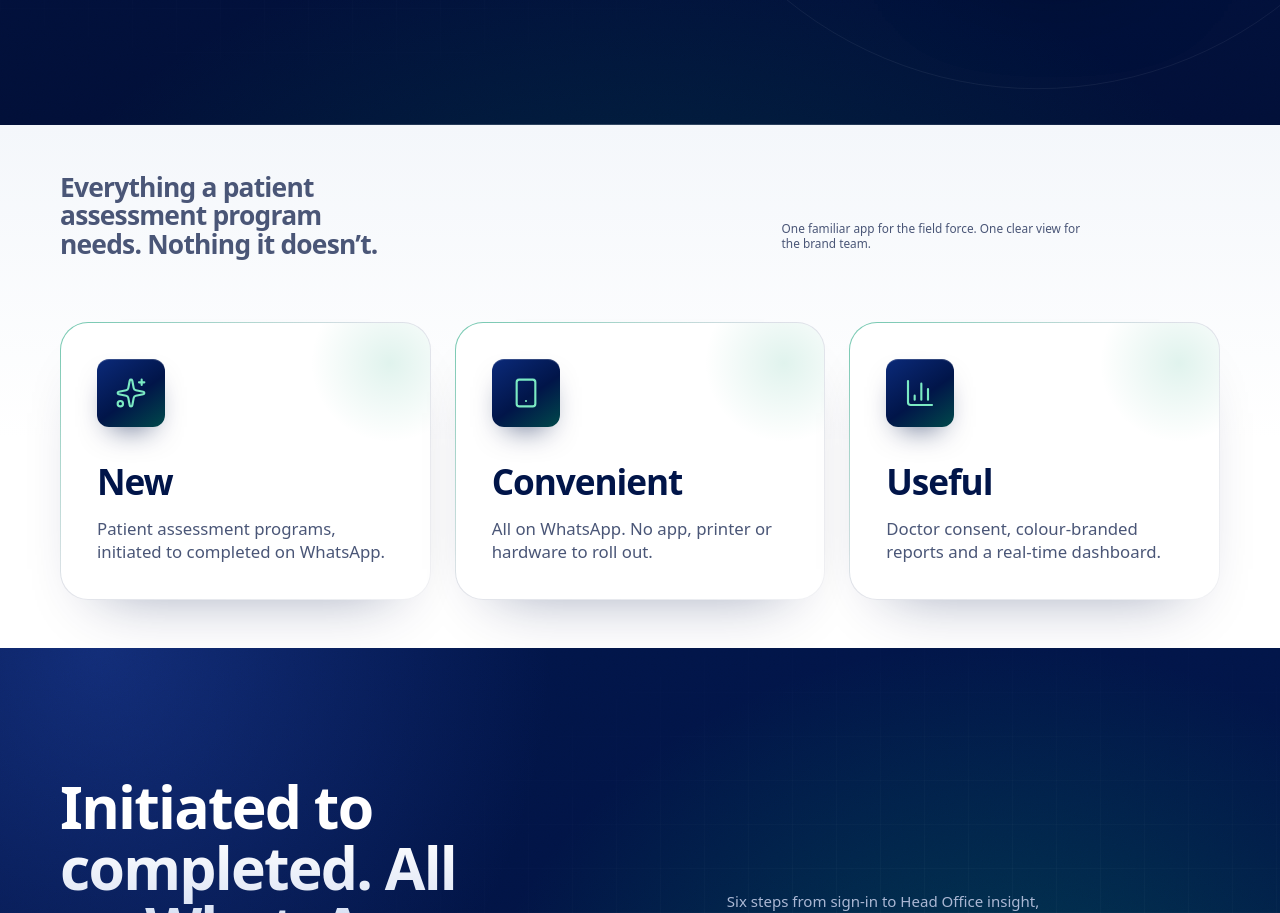
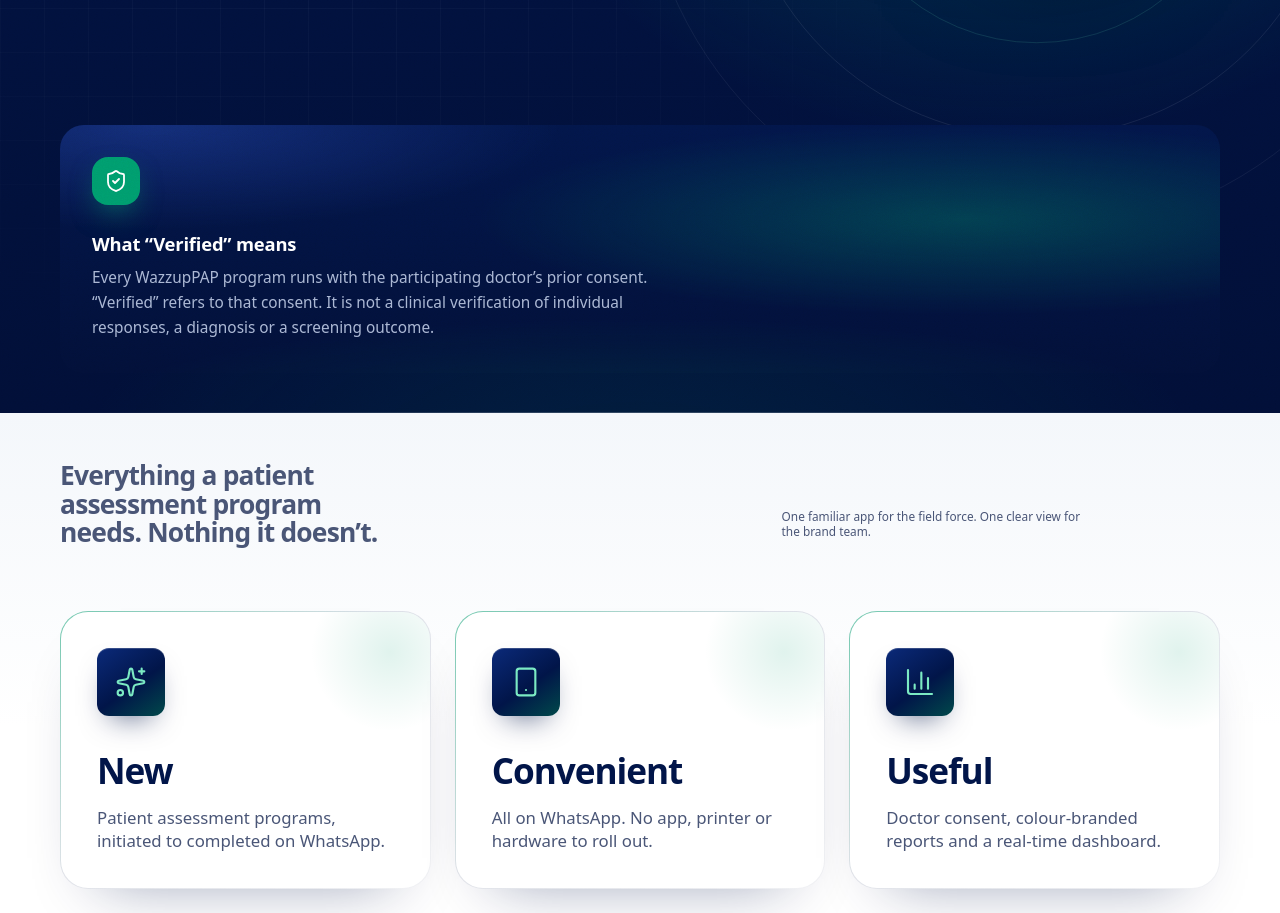
Before and after one commit to Rohan9833/WazzupPAP_display, a React (Vite) app in the folder frontend/: page / in a window 1280 px wide. Shown: the part 740-1653 px from the top of the page. Built offline with nearby package versions, Linux system fonts and the light colour scheme; no server answers.

Commit message:
Move verified consent card below hero content

```diff
--- a/frontend/src/components/sections/Hero.jsx
+++ b/frontend/src/components/sections/Hero.jsx
@@ -142,6 +142,22 @@ export default function Hero() {
         </div>
       </div>
 
+      {/* Verified consent disclaimer moved directly below the hero content */}
+      <div className="container-x relative pb-6 sm:pb-10">
+        <div className="surface-night grain relative overflow-hidden rounded-[1.5rem] p-7 text-haze sm:p-8">
+          <div className="relative">
+            <span className="grid h-12 w-12 place-items-center rounded-2xl bg-leaf shadow-[0_12px_30px_-10px_rgb(0_156_109/0.8)]">
+              <ShieldCheck className="h-6 w-6 text-white" strokeWidth={1.8} aria-hidden />
+            </span>
+            <h3 className="mt-6 text-[1.15rem] font-semibold tracking-[-0.01em] !text-white">What “Verified” means</h3>
+            <p className="mt-2 max-w-[38em] text-[0.96rem] leading-relaxed">
+              Every WazzupPAP program runs with the participating doctor’s prior consent. “Verified” refers to that
+              consent. It is not a clinical verification of individual responses, a diagnosis or a screening outcome.
+            </p>
+          </div>
+        </div>
+      </div>
+
       {/* Soft fade into the next section */}
       <div aria-hidden className="absolute inset-x-0 bottom-0 h-px bg-gradient-to-r from-transparent via-white/20 to-transparent" />
     </section>
```
